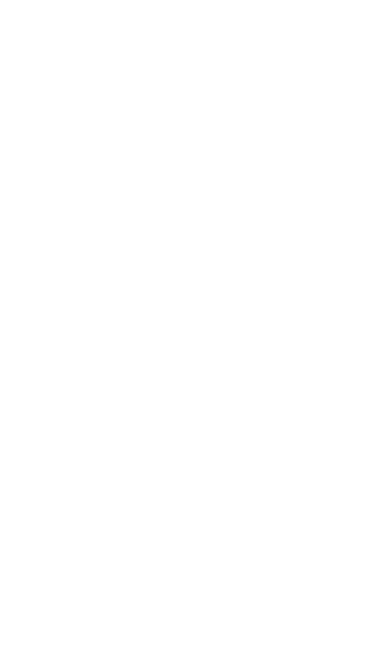
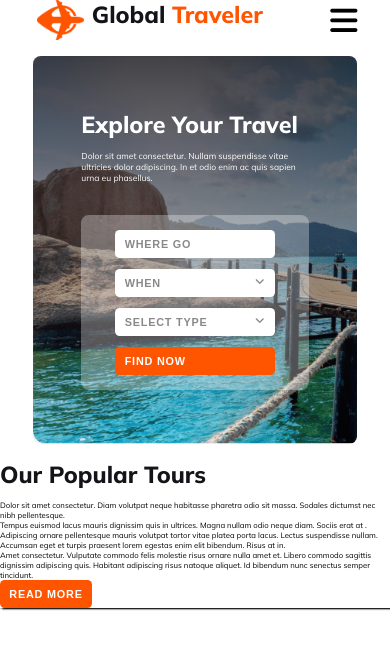
Before and after one commit to Ismail9942/Global-Traveler, a plain HTML site: page index.html in a window 390 px wide. Drawn offline with Linux system fonts and the light colour scheme.

Commit message:
my header section complete responsiv

```diff
--- a/index.html
+++ b/index.html
@@ -4,10 +4,84 @@
     <meta charset="UTF-8">
     <meta name="viewport" content="width=device-width, initial-scale=1.0">
     <title>Global Traveler</title>
+    <!-- font awesome cdn -->
+    <link rel="stylesheet" href="https://cdnjs.cloudflare.com/ajax/libs/font-awesome/6.5.1/css/all.min.css" integrity="sha512-DTOQO9RWCH3ppGqcWaEA1BIZOC6xxalwEsw9c2QQeAIftl+Vegovlnee1c9QX4TctnWMn13TZye+giMm8e2LwA==" crossorigin="anonymous" referrerpolicy="no-referrer" />
     <!-- css links -->
     <link rel="stylesheet" href="styles/style.css">
 </head>
 <body>
+    <!-- header section starts here -->
+    <header>
+        <div class="navber">
+            <div class="nav-content">
+                <img src="Images/Group 40071 (2).png" alt="">
+                <h3 class="primary-title">Global <span class="text-color">Traveler</span></h3>
+            </div>
+
+            <div class="nav-menu">
+                <i class="fas fa-bars fa-4x" id="menu-icon"></i>
+                <nav class="hidden">
+                    <ul>
+                        <li><a href=""><span class="text-color">Home</span></a></li>
+                        <li><a href="">Packages</a></li>
+                        <li><a href="">Testimonial</a></li>
+                        <li><a href="">Blog</a></li>
+                        <li><a href="">Contact</a></li>
+                    </ul>
+                </nav>
+            </div>
+        </div>
+
+        <div id="banner">
+            <div class="banner-container">
+                <div class="banner-content">
+                    <h1 class="banner-title">
+                        Explore Your Travel
+                    </h1>
+                    <p class="banner-discription">
+                        Dolor sit amet consectetur. Nullam suspendisse vitae ultricies dolor adipiscing. In et odio enim ac quis sapien urna eu phasellus.
+                    </p>
+                </div>
+
+                <div class="banner-button">
+                    <button class="banner-btn">Where go</button>
+                    <button class="banner-btn">When  <i class="fa fa-angle-down" aria-hidden="true"></i></button>
+                    <button class="banner-btn">Select Type  <i class="fa fa-angle-down" aria-hidden="true"></i></button>
+                    <button class="primary-btn">Find Now</button>
+                </div>
+            </div>
+        </div>
+    </header>
+    <!-- header section ends here -->
+
+    <!-- main section starts here -->
+    <main>
+        <section id="Tours">
+            <div class="tours-content">
+                <h3 class="primary-title">Our Popular Tours</h3>
+                <p class="primary-discription">
+                    Dolor sit amet consectetur. Diam volutpat neque habitasse pharetra odio sit massa. Sodales dictumst nec nibh pellentesque.
+                </p>
+                <p class="primary-discription">
+                    Tempus euismod lacus mauris dignissim quis in ultrices. Magna nullam odio neque diam. Sociis erat at .
+                </p>
+                <p class="primary-discription">
+                    Adipiscing ornare pellentesque mauris volutpat tortor vitae platea porta lacus. Lectus suspendisse nullam.
+                </p>
+                <p class="primary-discription">
+                    Accumsan eget et turpis praesent lorem egestas enim elit bibendum. Risus at in.
+                </p>
+                <p class="primary-discription">
+                    Amet consectetur. Vulputate commodo felis molestie risus
+                    ornare nulla amet et. Libero commodo sagittis dignissim adipiscing quis. Habitant adipiscing risus natoque aliquet. Id bibendum nunc senectus semper tincidunt.
+                </p>
+                <button class="primary-btn">Read More</button>
+            </div>
+        </section>
+    </main>
+    <!-- main section ends here -->
+
+
 
 </body>
 </html>
--- a/styles/style.css
+++ b/styles/style.css
@@ -0,0 +1,223 @@
+@import url('https://fonts.googleapis.com/css2?family=Mulish:ital,wght@0,200..1000;1,200..1000&display=swap');
+/* common code and reset code */
+*{
+    margin: 0;
+    padding: 0;
+    outline: 0;
+    line-height: normal;
+    text-decoration: none;
+    box-sizing: border-box;
+}
+
+html{
+    font-size: 62.5%;
+    background-color: #fff;
+    scroll-behavior: smooth;
+    font-family: "Mulish", sans-serif;
+}
+
+body{
+    width: 100rem;
+    max-width: 100%;
+    margin: auto;
+    box-shadow: 0.2rem 0.2rem 0.2rem #222, -0.2rem 0 0.2rem #222;
+}
+
+.primary-title{
+    font-size: 3rem;
+    font-weight: 800;
+    color: #131318;
+    margin-bottom: 1.5rem;
+}
+
+.section-title{
+    font-size: 1.8rem;
+    font-weight: 800;
+    color: #131318;
+    margin-bottom: 1rem;
+}
+
+.primary-discrition{
+    color: rgba(19, 19, 24, 0.70);
+    font-size: 16px;
+    font-weight: 400;
+    text-align: justify;
+    margin-bottom: 1rem;
+}
+
+.primary-btn{
+    font-size: 1.4rem;
+    font-weight: 800;
+    text-align: center;
+    padding: 1rem 1.2rem;
+    color: #fff;
+    background-color: #ff5400;
+    cursor: pointer;
+    border: none;
+    border-radius: 0.6rem;
+    text-transform: uppercase;
+    letter-spacing: 0.1rem;
+}
+
+.text-color{
+    color: #ff5400;
+}
+
+/* common code and reset code */
+
+/* navber relativ style */
+header{
+    margin: 0 4.2rem;
+}
+/* navber relative style */
+.navber{
+    display: flex;
+    align-items: center;
+    justify-content: space-between;
+}
+.nav-content{
+    display: flex;
+    align-items: center;
+    justify-content: center;
+    gap: 1rem;
+}
+
+.nav-content img{
+    width: 20%;
+}
+
+#menu-icon{
+    display: none;
+    color: #000;
+}
+
+nav ul{
+    display: flex;
+    align-items: center;
+    gap: 3rem;
+}
+
+nav li{
+    list-style: none;
+}
+
+nav li a{
+    font-size: 1.4rem;
+    font-weight: 600;
+}
+/* banner relative style */
+#banner{
+    width: 100%;
+    height: 50rem;
+    background-image: linear-gradient(180deg,
+     rgba(19, 19, 24, 0.80) 0%,
+    rgba(19, 19, 24, 0.00) 100%),
+     url("../Images/Group\ 13\ \(1\)\ \(1\).png");
+     background-position: bottom right, left top;
+    object-fit: cover;
+    background-size: cover;
+    border-radius: 1rem;
+    margin: 2rem 0;
+    display: flex;
+    flex-direction: column;
+    justify-content: center;
+    align-items: center;
+}
+
+.banner-title{
+    font-size: 4.4rem;
+    font-weight: 800;
+    color: #fff;
+}
+
+.banner-content{
+    width: 60%;
+}
+.banner-discription{
+    font-size: 1.1rem;
+    font-weight: 400;
+    color: #fff;
+    margin-top: 1.5rem;
+    margin-bottom: 4rem;
+}
+
+.banner-button {
+    width: 56rem;
+    height: 6rem;
+    display: flex;
+    gap: 1.5rem;
+    justify-content: center;
+    align-items: center;
+    border-radius: 8px;
+    background: rgba(255, 255, 255, 0.30);
+}
+
+.banner-btn{
+    font-size: 1.4rem;
+    font-weight: 800;
+    text-align: center;
+    padding: 1rem 1.2rem;
+    background-color: #fff;
+    color: rgba(19, 19, 24, 0.50);;
+    cursor: pointer;
+    border: none;
+    border-radius: 0.6rem;
+    text-transform: uppercase;
+    letter-spacing: 0.1rem;
+}
+
+
+
+
+
+
+
+
+
+
+
+@media screen and (max-width: 992px) {
+
+}
+
+@media screen and (max-width: 600px) {
+    html{
+        font-size: 48.5%;
+    }
+
+    #menu-icon {
+        display: block;
+        cursor: pointer;
+
+      }
+
+    .hidden{
+        display: none;
+    }
+
+
+    .banner-content{
+        width: 70%;
+        margin: auto;
+    }
+
+    .banner-title{
+        font-size: 3rem;
+    }
+
+    .banner-button{
+        width: 70%;
+        height: auto;
+        flex-direction: column;
+        margin: auto;
+        padding: 2rem 0;
+    }
+
+    .banner-button button{
+        width: 70%;
+        display: flex;
+        justify-content: space-between;
+
+
+    }
+}
```
